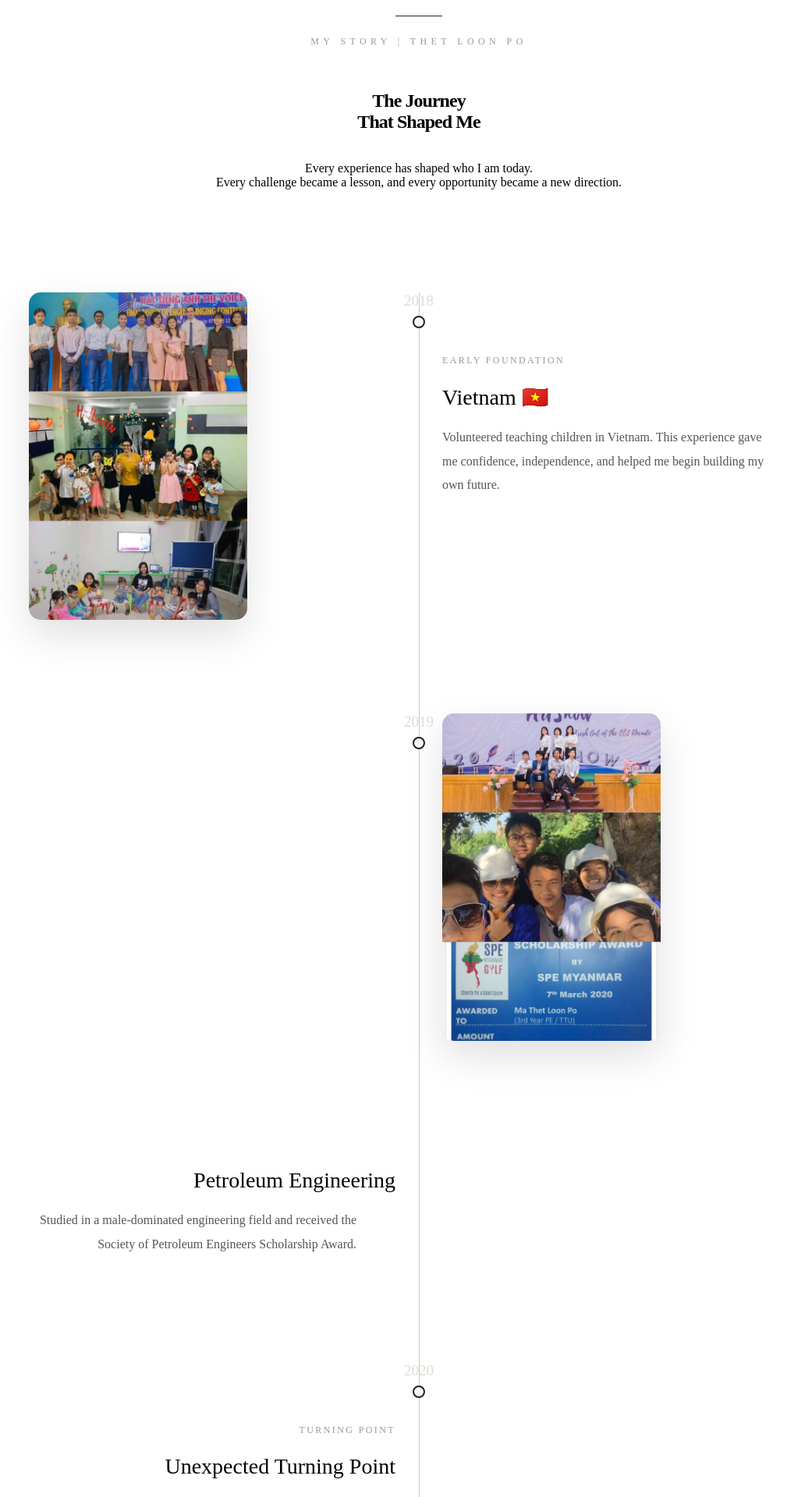
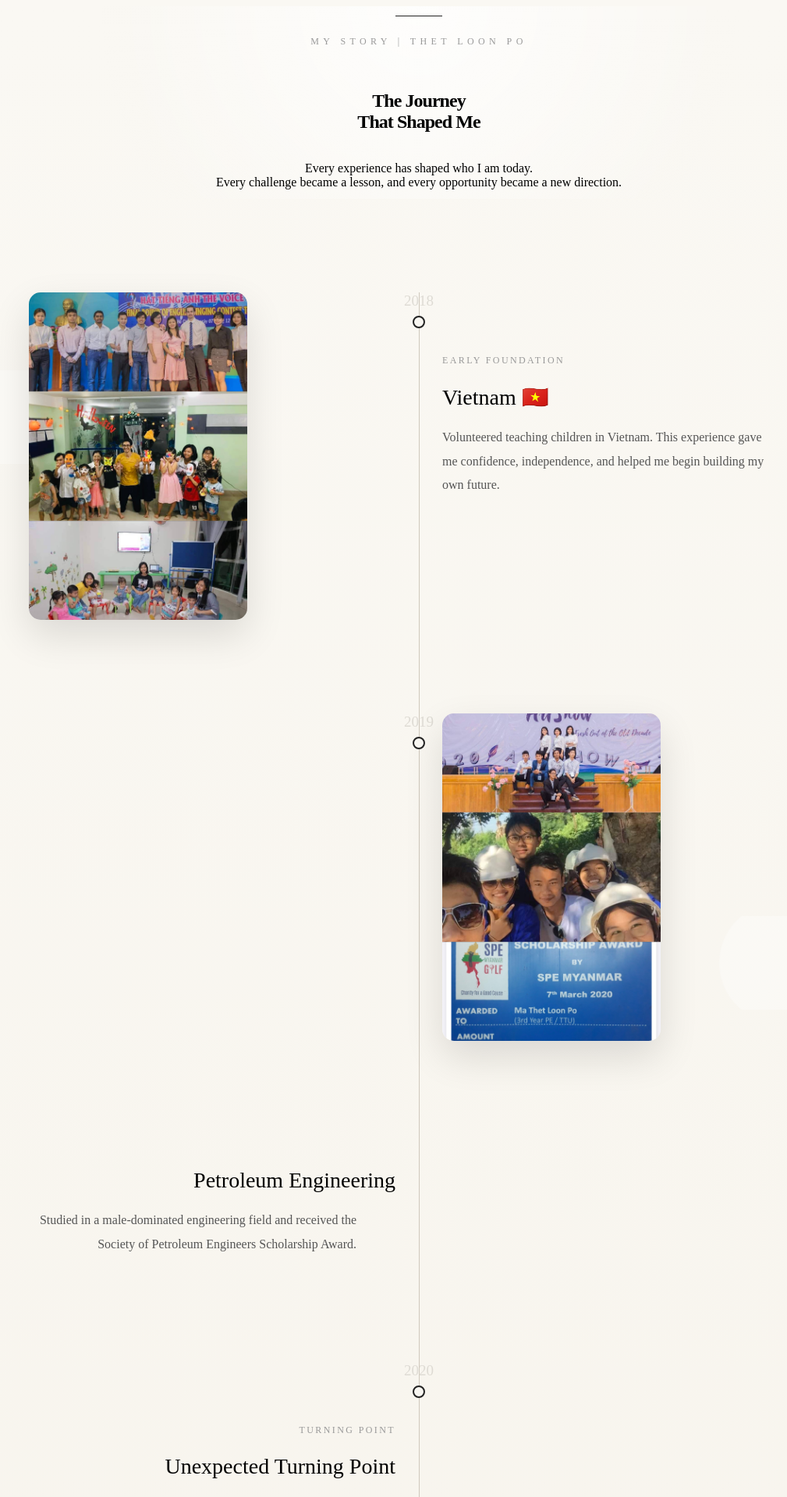
Before and after one commit to po-12365/thet-loon-po-portfolio, a Django app: page /journey/ in a window 1280 px wide. Shown: the top 1920 px of the page at 78% size, without its empty margins (103-1112 px from the left). Run offline with Django 5.2, Linux system fonts and the light colour scheme.

Commit message:
Add journey page atmosphere effects and improve styling

```diff
--- a/portfolio/static/portfolio/journey.css
+++ b/portfolio/static/portfolio/journey.css
@@ -25,6 +25,17 @@ html {
 
 }
 
+
+.journey-hero {
+
+    background:
+    radial-gradient(
+        circle at top,
+        rgba(255,255,255,.8),
+        transparent 60%
+    );
+
+}
 
 .hero-label {
 
@@ -240,9 +251,11 @@ html {
 }
 
 
-.journey-item:hover {
+.journey-item:hover{
 
-    transform:translateY(-8px);
+    transform:
+    translateY(-8px)
+    scale(1.01);
 
 }
 
@@ -306,6 +319,41 @@ html {
 
 }
 
+
+.journey-photo {
+
+    position:relative;
+
+}
+
+
+.journey-photo::after {
+
+    content:"";
+
+    position:absolute;
+
+    inset:0;
+
+    background:
+    linear-gradient(
+    180deg,
+    transparent,
+    rgba(0,0,0,0.08)
+    );
+
+    opacity:0;
+
+    transition:.5s ease;
+
+}
+
+
+.journey-photo:hover::after {
+
+    opacity:1;
+
+}
 
 
 /* LEFT RIGHT POSITION */
@@ -709,3 +757,75 @@ html {
 
 
 }
+
+.journey-cloud-bg::before,
+.journey-cloud-bg::after {
+
+    content:"";
+
+    position:absolute;
+
+    width:300px;
+    height:120px;
+
+    background:
+    radial-gradient(circle at 30% 50%, white 35%, transparent 36%),
+    radial-gradient(circle at 55% 40%, white 40%, transparent 41%),
+    radial-gradient(circle at 75% 55%, white 30%, transparent 31%);
+
+    opacity:0.35;
+
+    z-index:-1;
+
+    animation:cloudMove 25s linear infinite;
+
+}
+
+
+.journey-cloud-bg::before {
+
+    top:100px;
+
+    left:-150px;
+
+}
+
+
+.journey-cloud-bg::after {
+
+    top:800px;
+
+    right:-150px;
+
+    animation-duration:35s;
+
+}
+
+
+@keyframes cloudMove {
+
+    from {
+
+        transform:translateX(0);
+
+    }
+
+    to {
+
+        transform:translateX(120px);
+
+    }
+
+}
+
+body {
+
+    background:
+    linear-gradient(
+        180deg,
+        #faf8f3 0%,
+        #f5f1e8 50%,
+        #faf8f3 100%
+    );
+
+}
--- a/portfolio/templates/portfolio/journey.html
+++ b/portfolio/templates/portfolio/journey.html
@@ -41,7 +41,7 @@
 
 
 
-<section class="journey-wall">
+<section class="journey-wall journey-cloud-bg">
 
 
 <div class="journey-line"></div>
@@ -537,7 +537,7 @@ onclick="openImage(this)">
         <p>
 
         This year has been one of the most rewarding chapters of my
-        journey. I secured my graduate position and became Co-Chair of
+        journey. I became Co-Chair of
         the NSW International Student Representative Committee.
 
         At the same time, I started my TikTok account to share travel
```
